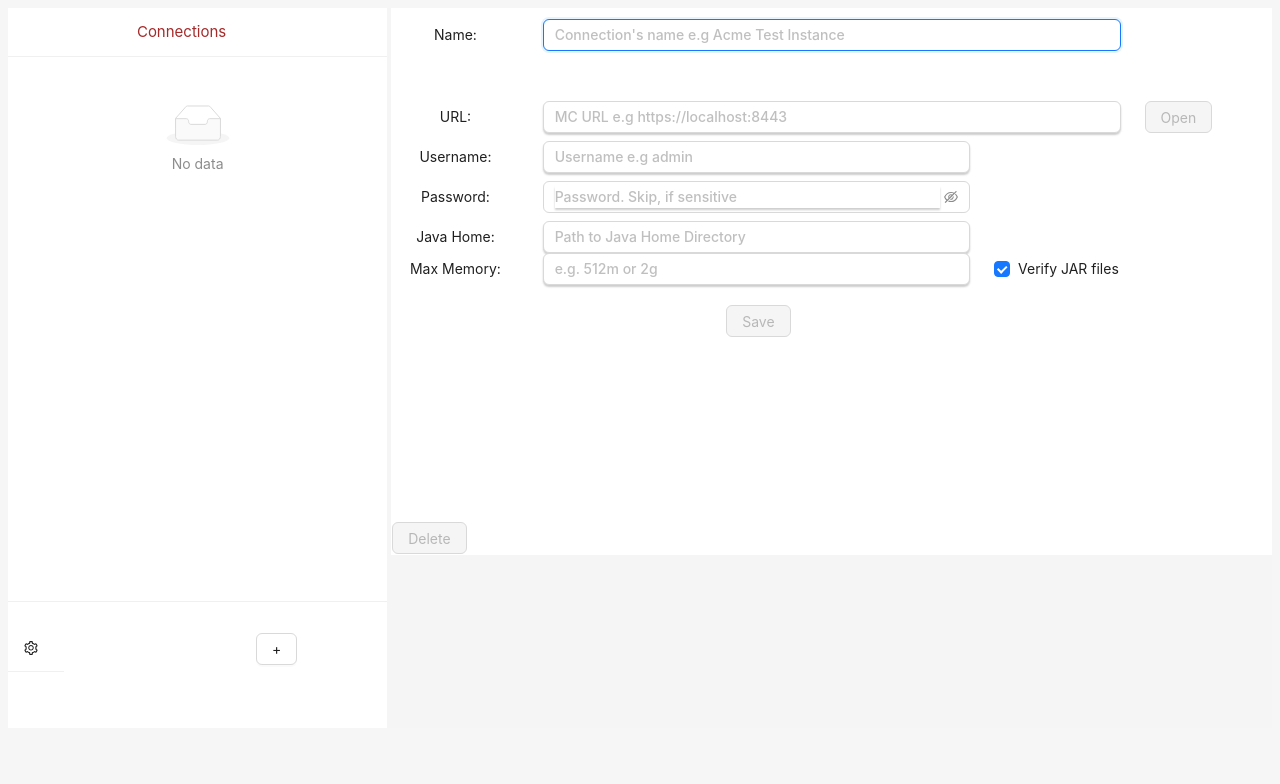
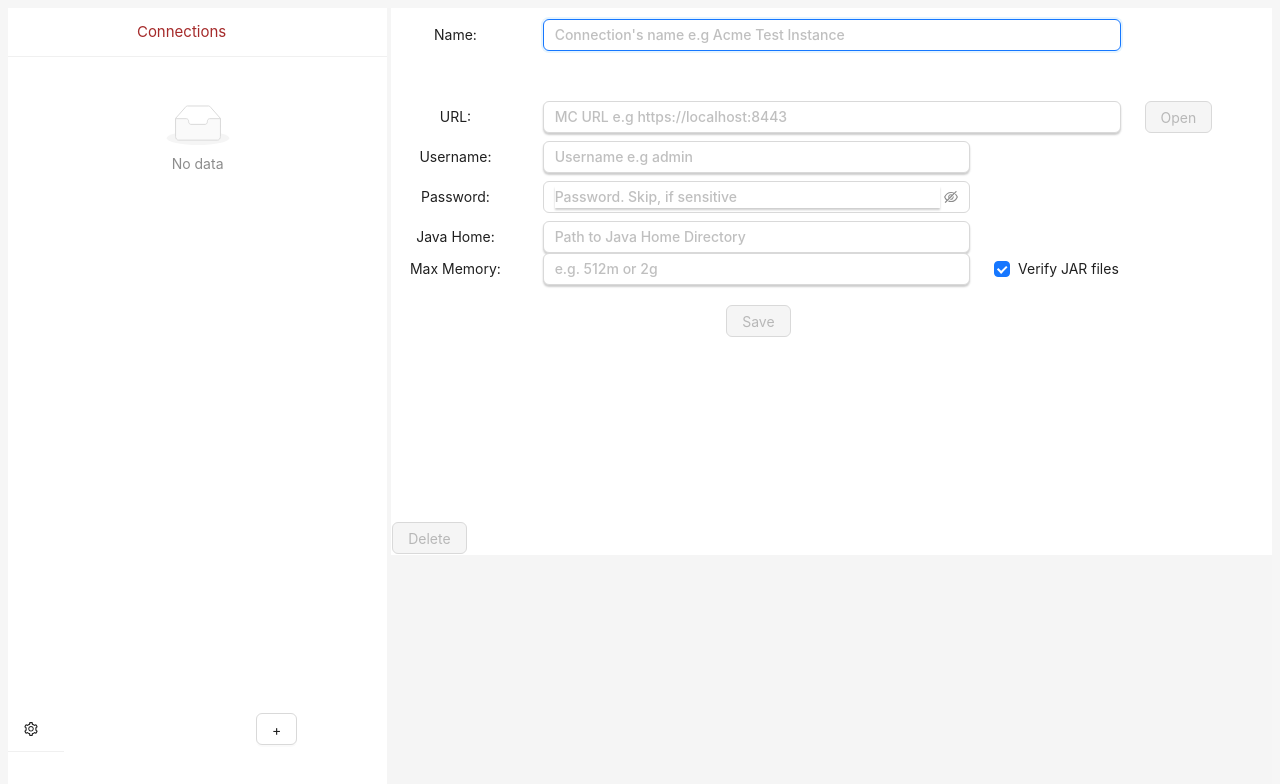
Before and after one commit to kayyagari/ballista, a React (Vite) app: page / in a window 1280 px wide. Shown: the top 784 px of the page. Built offline with nearby package versions, Linux system fonts and the light colour scheme.

Commit message:
fixed gap at the bottom of the left pane

```diff
--- a/src/App.tsx
+++ b/src/App.tsx
@@ -284,9 +284,9 @@ function App() {
         <Context.Provider value={{name: ""}}>
         {contextHolder}
         <Spin spinning={loading}>
-        <Layout className='layout' style={{ height: '90vh' }}>
-            <Sider width={'30%'} style={{ height: '400' }} theme={"light"} >
-                <div style={{overflow: 'auto', height: '79%'}}>
+        <Layout className='layout' style={{ height: '97vh' }}>
+            <Sider width={'30%'} style={{ height: '470' }} theme={"light"} >
+                <div style={{overflow: 'auto', height: '90%'}}>
                     <List header={<span style={{ margin: '34%', fontSize: 15, color: 'brown'}}>Connections</span>}
                           size="small"
                           dataSource={data}
@@ -301,7 +301,6 @@ function App() {
                           )}
                     />
                 </div>
-                <Divider />
                 <Row align={'middle'} style={{height: '5'}} gutter={[24, 3]}>
                     <Col>
                         <Menu theme="light" mode="horizontal" triggerSubMenuAction="click" items={items} onClick={handleMenuClick} />
```
